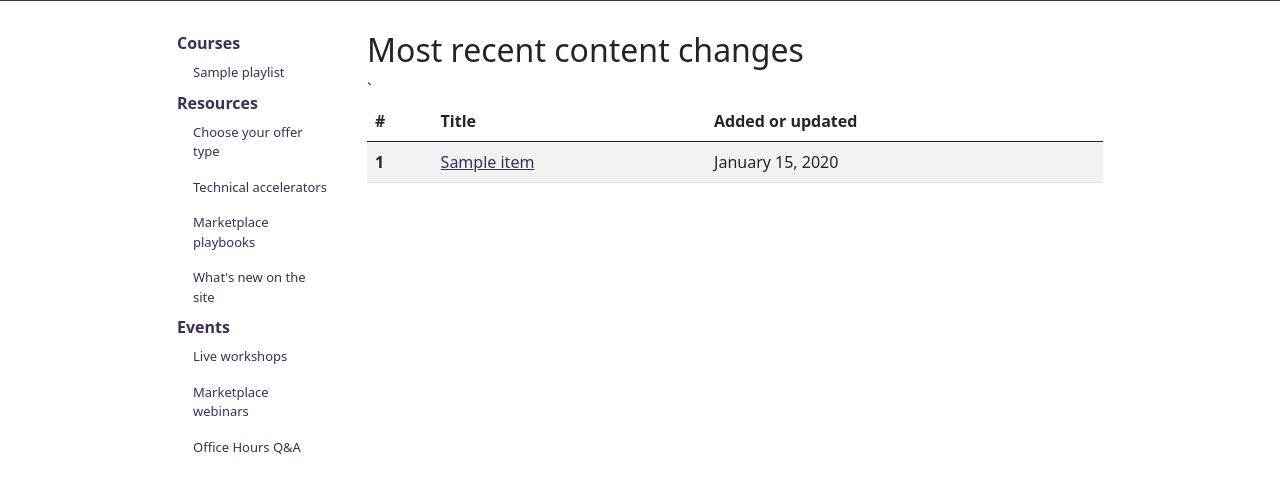
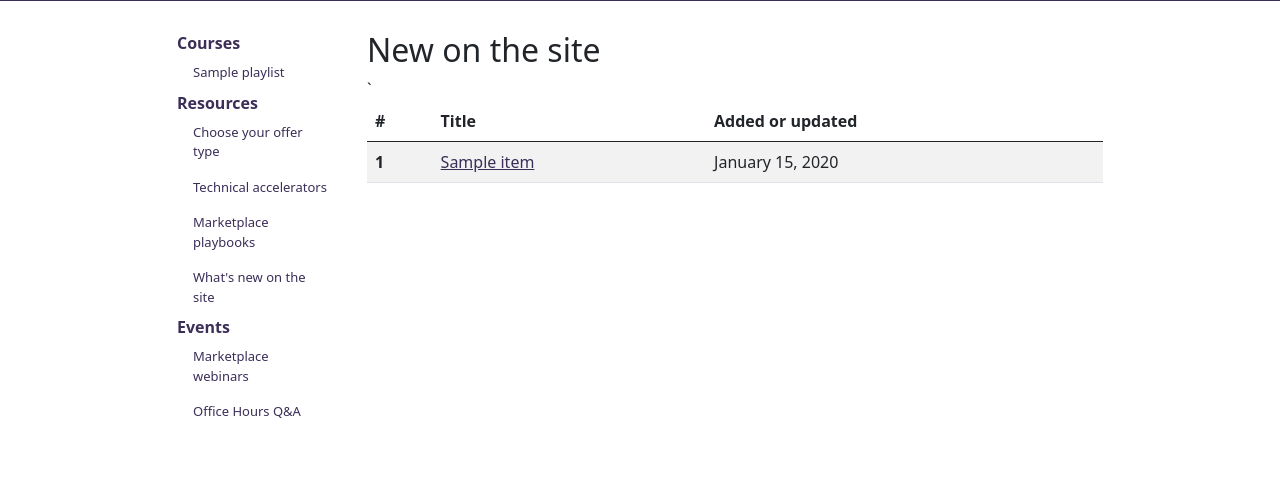
Before and after one commit to dstarr/mtm_site, a Python web app: template src/content/templates/content_log.html in a window 1280 px wide. Shown: the part 57-550 px from the top of the page. Run offline with Jinja, Linux system fonts and the light colour scheme; the template is opened without the code that fills it: most values are stand-ins (such as "Sample title", 1, 10 or a date in 2020); some libraries are stand-ins or nearby versions.

Commit message:
Update page titles and headings

```diff
--- a/src/bonus_content/templates/playbooks.html
+++ b/src/bonus_content/templates/playbooks.html
@@ -1,10 +1,10 @@
 {% extends 'base.html' %}
 
-{% block title %}Playbooks{% endblock %}
+{% block title %}Marketplace Playbooks{% endblock %}
 
 {% block content %}
 
-<h2>Mastering the Marketpalce Playbooks</h2>
+<h2>Marketplace Playbooks</h2>
 
 <p>
     Playbooks are comprehensive guides that provide readers with knowledge and resources to work effectively with the Microsoft commercial marketplace.
--- a/src/content/templates/content_index.html
+++ b/src/content/templates/content_index.html
@@ -3,7 +3,6 @@
 {% block title %}{{ model.content['title'] }}{% endblock %}
 
 {% block content %}
-
 
     <h2 class="content-detail-title">{{ model.content['title'] }}</h2>
 
--- a/src/content/templates/content_log.html
+++ b/src/content/templates/content_log.html
@@ -1,11 +1,11 @@
 {% extends 'base.html' %}
 
-{% block title %}What's new on the site{% endblock %}
+{% block title %}New on the site{% endblock %}
 
 {% block content %}
 
 <div>
-    <h2>Most recent content changes</h2>
+    <h2>New on the site</h2>
 
     <table class="table table-striped table-hover">`
         <thead>
--- a/src/templates/left-nav.html
+++ b/src/templates/left-nav.html
@@ -31,9 +31,6 @@
     Events
   </li>
   <li class="nav-item nav-item-sidebar">
-    <a class="nav-link" href="https://aka.ms/MTMworkshops">Live workshops</a>
-  </li>
-  <li class="nav-item nav-item-sidebar">
     <a class="nav-link" href="https://aka.ms/MTMwebinars">Marketplace webinars</a>
   </li>
   <li class="nav-item nav-item-sidebar">
```
